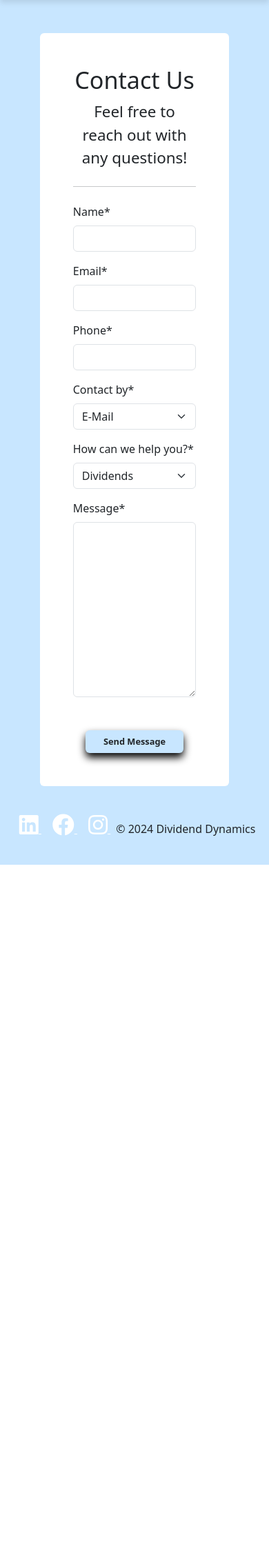
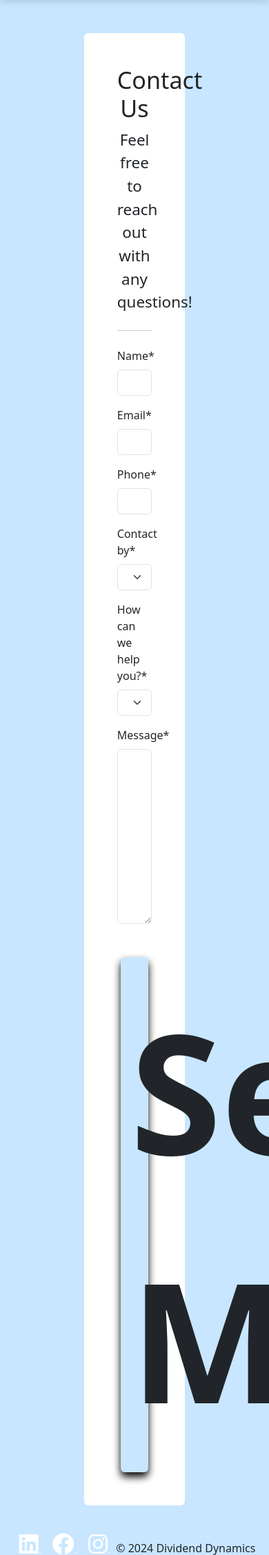
Before and after one commit to Werner-Staeblein/Project-4, a Django app: page /contact/ in a window 390 px wide; the page is wider, and only the part inside the window is pictured. Shown: the part 66-2321 px from the top of that part at 69% size. Before the commit the page ends 1320 px from the top of that part, so only its background shows below. Run offline with Django 4.2, Linux system fonts and the light colour scheme; some libraries are stand-ins or nearby versions.

Commit message:
Review media queries and make UI tests

```diff
--- a/contact/templates/contact/contact.html
+++ b/contact/templates/contact/contact.html
@@ -7,7 +7,7 @@
 <div class="container mt-5">
     <div class="row">
         <div class="col-md-12">
-            <div class="jumbotron bg-light p-5 rounded w-50 mx-auto jumbo-contact">
+            <div class="jumbotron bg-light p-5 rounded" id="jumbo-contact">
                 <h1 class="display-4 text-center">Contact Us</h1>
                 <p class="lead text-center">Feel free to reach out with any questions!</p>
                 <hr class="my-4">
--- a/static/css/style.css
+++ b/static/css/style.css
@@ -367,6 +367,14 @@ body {
     font-size: 1.4rem;
 }
 
+/*-------------------------------------------------------------------------
+        Contact page
+---------------------------------------------------------------------------*/
+
+#jumbo-contact {
+    max-width: 40% !important;
+    margin: 0 auto !important;
+}
 
 /*-------------------------------------------------------------------------
         Media Queries / responsiveness
@@ -385,6 +393,7 @@ body {
         font-size: 0.7rem;
         max-width: 75%;
     }
+
     .jumbo-contact{
         width: 75% !important;
     }
@@ -455,16 +464,22 @@ body {
     .btn-close {
         font-size: 1.2rem;
     }
+
+    .jumbotron.jumbo-contact {
+        max-width: 90% !important;
+        margin: 0 auto;
+        background-color: yellow !important;
+    }
+
 }
-
-/*  Media Query for AllAuth messages so that message does not overlap
+/* Media Query for AllAuth messages so that message does not overlap
     with the closing button + smaller buttons */
 
 
 @media (max-width: 400px) {
     .custom-link {
-        width: 80% !important;
-        font-size: 0.8rem !important;
+        width: 90% !important;
+        font-size: 15rem !important;
     }
 
     .alert-custom {
@@ -475,4 +490,16 @@ body {
     .btn-close {
         font-size: 1rem;
     }
+
+    .landing-btn {
+        width: 80% !important;
+        font-size: 15rem !important;
+        padding: 0.8rem !important;
+    }
+
+    .custom-link {
+        width: 80% !important;
+        font-size: 15rem !important;
+
+    }
 }
```
